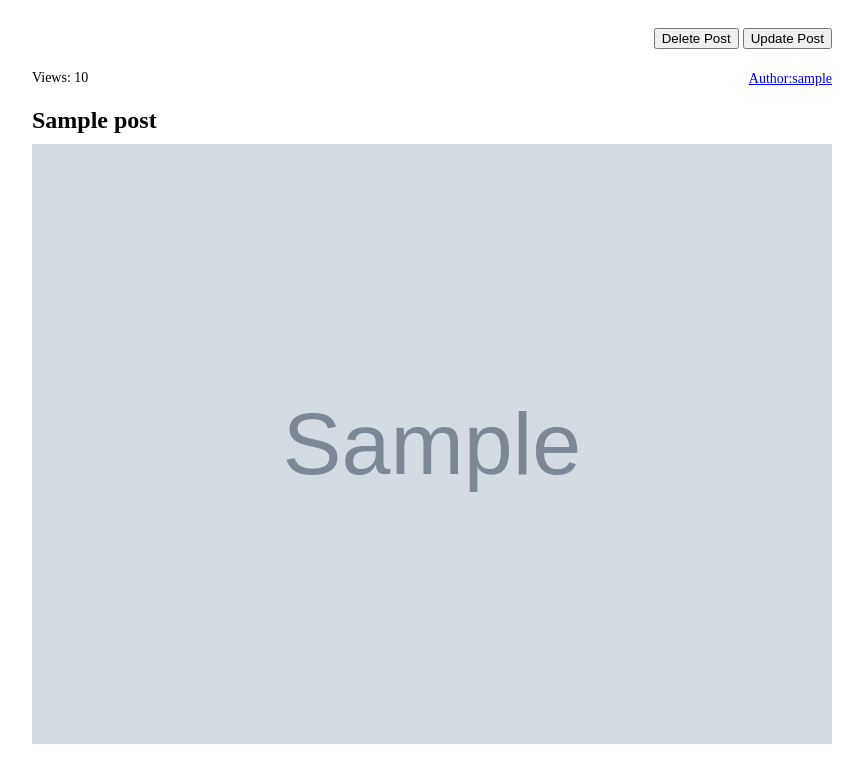
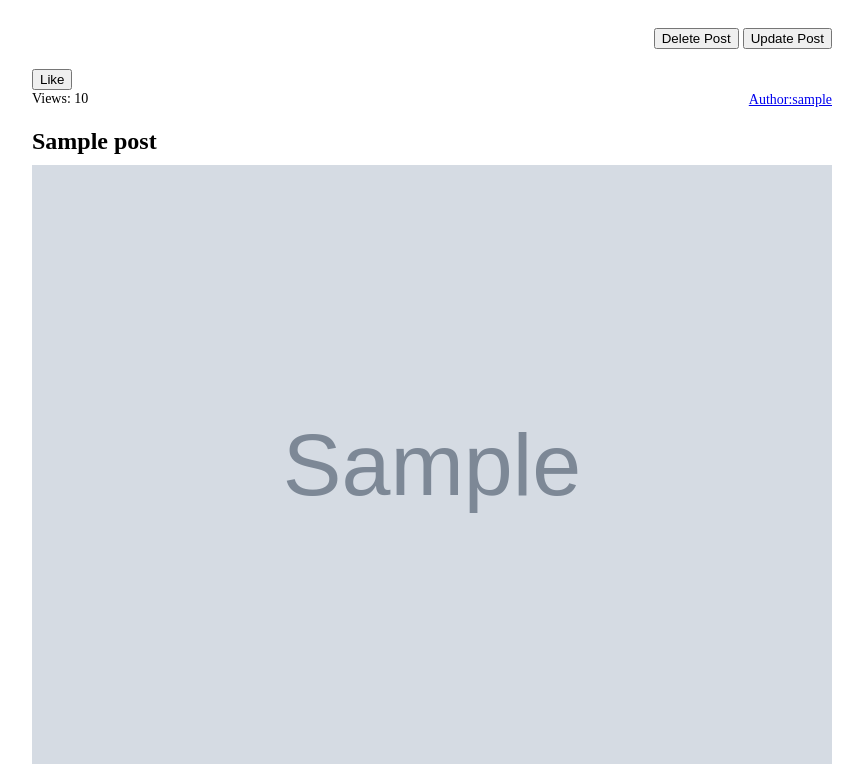
Before and after one commit to mamadkhezri/Zab, a Django app: a page that uses posts/templates/posts/detail_post.html in a window 1280 px wide. Shown: the top 764 px of the page, without its empty margins (208-1071 px from the left). Run offline with Django 4.2, Linux system fonts and the light colour scheme; a user stored in the database is signed in; tables that the repository leaves empty hold one stand-in row (values such as "Sample post"); grey boxes marked "Sample" are stand-in pictures.

Commit message:
like system for posts

```diff
--- a/posts/admin.py
+++ b/posts/admin.py
@@ -1,5 +1,5 @@
 from django.contrib import admin
-from .models import Post, Comment
+from .models import Post, Comment, vote
 # Register your models here.
 
 @admin.register(Post)
@@ -13,3 +13,5 @@ class PostAdmin(admin.ModelAdmin):
 class CommentAdmin(admin.ModelAdmin):
 	list_display = ('author', 'post', 'created', 'is_reply')
 	raw_id_fields = ('author', 'post', 'reply')
+
+admin.site.register(vote)
--- a/posts/models.py
+++ b/posts/models.py
@@ -35,6 +35,12 @@ class Post(models.Model):
         print("Generated URL:", url)
         return url
 
+    def user_can_like(self, user):
+        user_like = user.uvotes.filter(post=self)
+        if user_like.exists():
+            return True
+        return False
+
 
 
 class Comment(models.Model):
@@ -47,3 +53,11 @@ class Comment(models.Model):
 
     def __str__(self):
         return f"Comment by {self.author.username} on {self.post.title}"
+
+
+class vote(models.Model):
+    author = models.ForeignKey(User, on_delete=models.CASCADE, related_name='uvotes')
+    post = models.ForeignKey(Post, on_delete=models.CASCADE, related_name='pvotes')
+
+    def __str__(self):
+        return f'{self.author} liked {self.post}'
--- a/posts/templates/posts/detail_post.html
+++ b/posts/templates/posts/detail_post.html
@@ -63,6 +63,20 @@
 
         </div>
 
+    {% if user.is_authenticated %}
+        {% if user in post.likes.all %}
+            <form action="{% url 'posts:post_like' post.id %}" method="POST">
+                {% csrf_token %}
+                <button type="submit">Unlike</button>
+            </form>
+        {% else %}
+            <form action="{% url 'posts:post_like' post.id %}" method="POST">
+                {% csrf_token %}
+                <button type="submit">Like</button>
+            </form>
+        {% endif %}
+    {% endif %}
+
         <div class="post-metadata">
             <span class="post-view-count"> Views: {{post.counted_views}} </span>
             <a href="{% url 'accounts:user_profile' post.author.id  %}"><span class="post-author">Author:{{post.author}} </span></a>
--- a/posts/urls.py
+++ b/posts/urls.py
@@ -10,5 +10,6 @@ urlpatterns = [
     path('post/update/<int:post_id>/', views.PostUpdateView.as_view(), name='post_update'),
     path('post/create', views.PostcreateView.as_view(), name='post_create'),
     path('reply/<int:post_id>/<int:comment_id>/', views.PostAddReplyView.as_view(), name='add_reply'),
+    path('like/<int:post_id>/', views.LikePostView.as_view(), name='post_like')
 
 ]
--- a/posts/views.py
+++ b/posts/views.py
@@ -4,7 +4,7 @@ from django.urls import reverse
 from django.shortcuts import render, redirect, get_object_or_404
 from django.views import View
 from django.contrib import messages
-from .models import Post, Comment
+from .models import Post, Comment, vote
 from .forms import PostUpdateForm, PostCreateForm, CommentCreateForm, CommentReplyForm
 from django.utils.text import slugify
 from django.contrib.auth.mixins import LoginRequiredMixin
@@ -21,6 +21,9 @@ class PostDetailView(View):
     def get(self, request, post_id, post_slug):
         post_instance = get_object_or_404(Post, pk=post_id, slug=post_slug)
         comments = post_instance.post_comments.filter(is_reply=False)
+        can_like = False
+        if request.user.is_authenticated and post_instance.user_can_like(request.user):
+            can_like = True
         form = self.form_class()
         reply_form = self.form_class_reply()
 
@@ -137,3 +140,11 @@ class PostAddReplyView(LoginRequiredMixin, View):
             reply.is_reply = True
             reply.save()
         return redirect('posts:post_detail', pk=post_instance.pk, slug=post_instance.slug)
+
+class LikePostView(LoginRequiredMixin,View):
+    def post(self, request, post_id):
+        post = get_object_or_404(Post, id=post_id)
+        like, created = vote.objects.get_or_create(author=request.user, post=post)
+        if not created:
+            like.delete()
+        return redirect('posts:post_detail', post.id, post.slug)
```
Also changed, not shown: posts/migrations/0006_vote.py (added).
